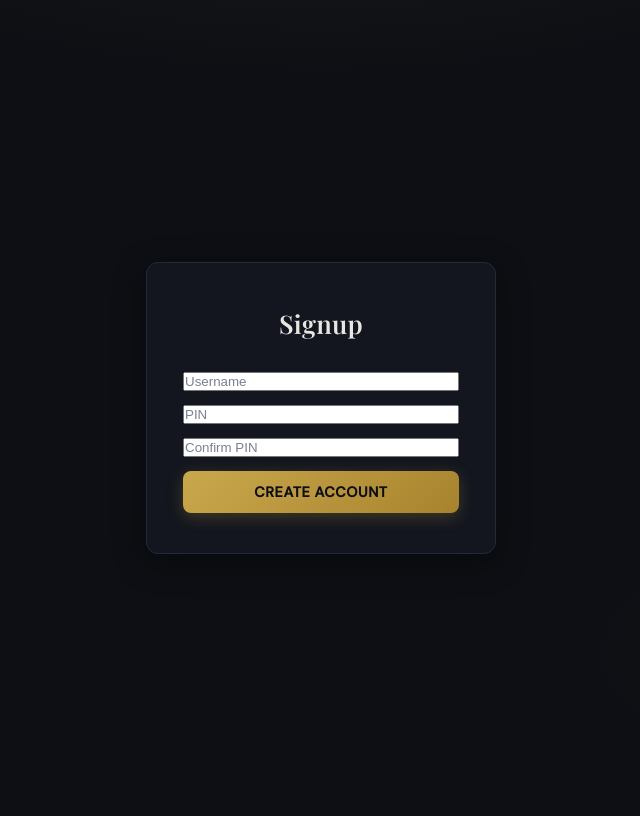
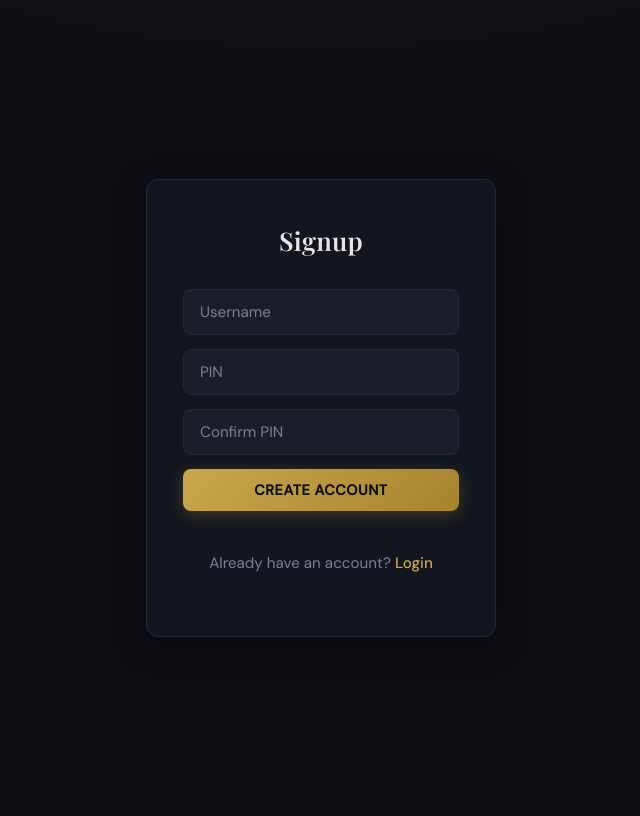
Before and after one commit to yasminsherif200/Masroofy, a Django app: page /signup/ in a window 1280 px wide. Shown: the whole page, without its empty margins (319-959 px from the left). Run offline with Django 5.2, Linux system fonts and the light colour scheme.

Commit message:
Final Touches

```diff
--- a/core/templates/core/signup.html
+++ b/core/templates/core/signup.html
@@ -11,11 +11,12 @@
 
         <form method="POST">
             {% csrf_token %}
-            <input name="userName" placeholder="Username">
-            <input name="pin" placeholder="PIN">
-            <input name="confirmPin" placeholder="Confirm PIN">
+            <input name="userName" placeholder="Username" type="text">
+            <input name="pin" placeholder="PIN" type="password">
+            <input name="confirmPin" placeholder="Confirm PIN" type="password">
             <button class="btn">Create Account</button>
         </form>
+        <p>Already have an account? <a href="{% url 'login' %}">Login</a></p>
     </div>
 </div>
 {% endblock %}
```
